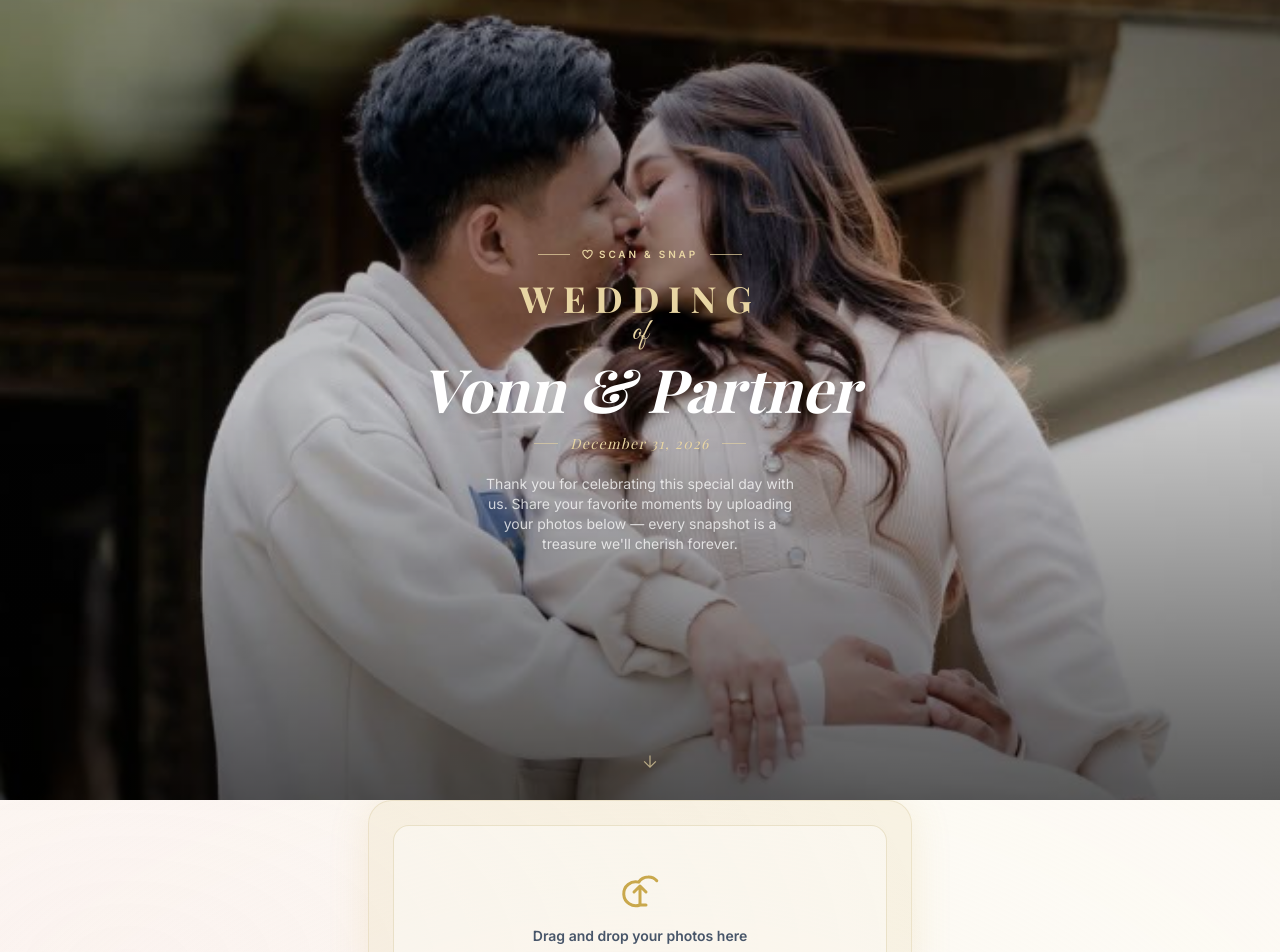
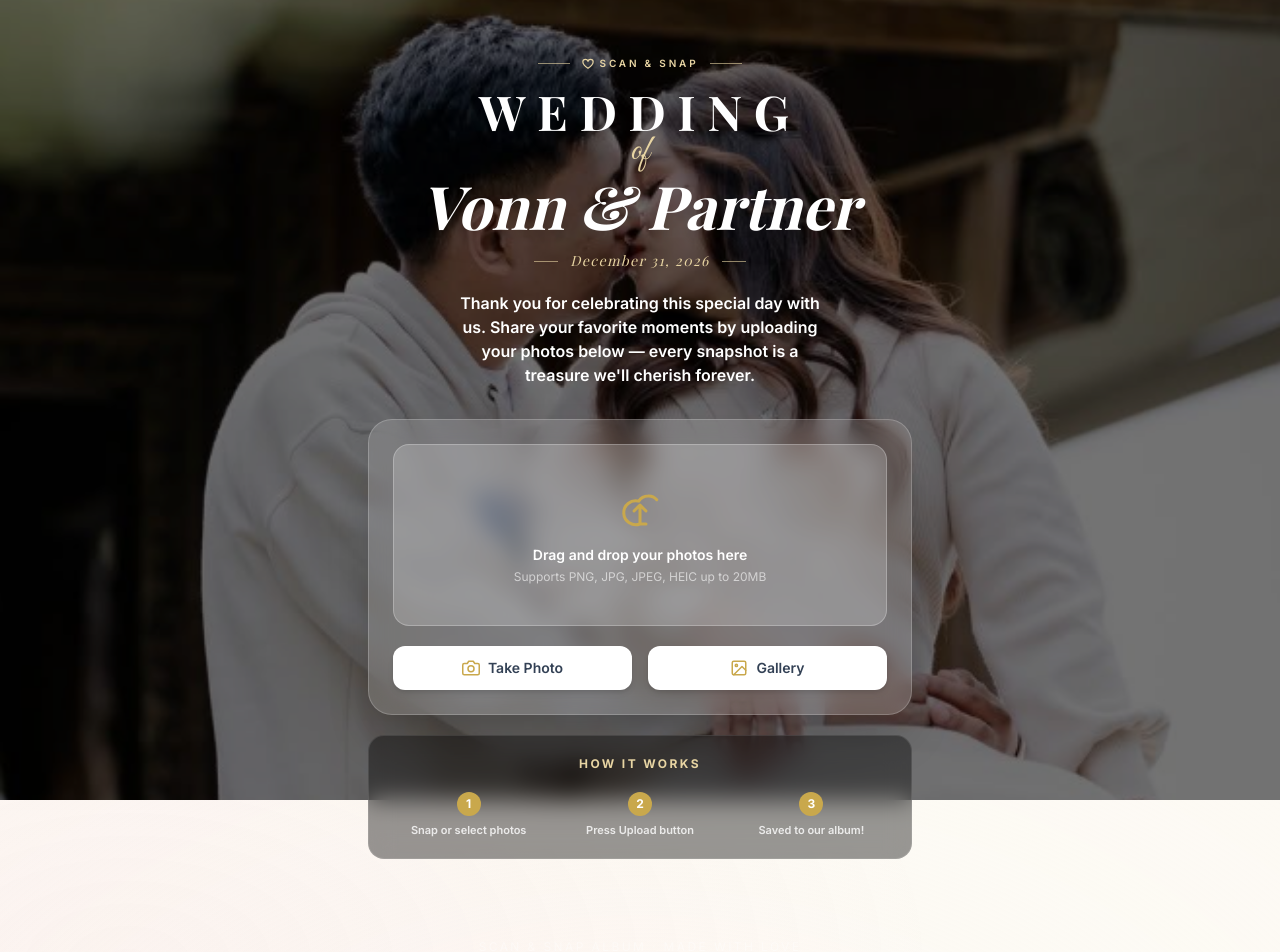
Before and after one commit to vonn012311-coder/WEDDING-SNS, a Next.js app: page / in a window 1280 px wide. Shown: the top 952 px of the page. Built offline with nearby package versions, Linux system fonts and the light colour scheme; a web font is replaced by a local one.

Commit message:
feat: couple photo as fixed full-page background with glass card UI

```diff
--- a/app/page.tsx
+++ b/app/page.tsx
@@ -1,19 +1,33 @@
+import Image from "next/image";
 import Hero from "@/components/Hero";
 import UploadZone from "@/components/UploadZone";
 
 export default function Home() {
   return (
-    <main id="main-content">
-      {/* Hero Section — full screen couple photo */}
+    <main id="main-content" className="relative min-h-screen">
+      {/* ── Fixed couple photo background ── */}
+      <div className="fixed inset-0 -z-10">
+        <Image
+          src="/couple.png"
+          alt="Couple background"
+          fill
+          className="object-cover"
+          style={{ objectPosition: "center 35%" }}
+          priority
+          sizes="100vw"
+        />
+        {/* Dark overlay so text is readable */}
+        <div className="absolute inset-0 bg-black/55" />
+      </div>
+
+      {/* ── Content stacked above photo ── */}
       <Hero />
-
-      {/* Upload Section */}
       <UploadZone />
 
-      {/* Footer */}
-      <footer className="text-center pb-10 px-4">
-        <p className="font-inter text-xs text-gray-400">
-          Made with love for your special day · Scan &amp; Snap
+      {/* ── Footer ── */}
+      <footer className="text-center py-8 px-4">
+        <p className="font-inter text-xs tracking-[0.2em] uppercase text-white/40">
+          Scan &amp; Snap Album · Made with Love
         </p>
       </footer>
     </main>
--- a/components/Hero.tsx
+++ b/components/Hero.tsx
@@ -1,6 +1,5 @@
 "use client";
 
-import Image from "next/image";
 import { motion } from "framer-motion";
 import { weddingConfig } from "@/config";
 
@@ -26,33 +25,17 @@ export default function Hero() {
   const [name1, name2] = coupleName.split(" & ");
 
   return (
-    <header className="relative w-full h-[100dvh] min-h-[600px] overflow-hidden">
-      {/* ── Full-screen background photo ── */}
-      <Image
-        src="/couple.png"
-        alt="Couple photo"
-        fill
-        className="object-cover"
-        style={{ objectPosition: "center 35%" }}
-        priority
-        sizes="100vw"
-      />
-
-      {/* ── Dark gradient overlay for readability ── */}
-      <div className="absolute inset-0 bg-gradient-to-b from-black/40 via-black/20 to-black/65" />
-
-      {/* ── All text CENTERED in the middle of screen ── */}
-      <motion.div
+    <motion.header
       variants={containerVariants}
       initial="hidden"
       animate="visible"
-        className="absolute inset-0 flex flex-col items-center justify-center px-6 text-center gap-1"
+      className="flex flex-col items-center text-center pt-14 pb-8 px-6"
     >
       {/* SCAN & SNAP */}
-        <motion.div variants={itemVariants} className="flex items-center gap-3 mb-3">
-          <span className="h-px w-8 bg-[#E8D5A3]/70" />
+      <motion.div variants={itemVariants} className="flex items-center gap-3 mb-4">
+        <span className="h-px w-8 bg-[#E8D5A3]/60" />
         <div className="flex items-center gap-1.5">
-            <svg width="11" height="11" viewBox="0 0 14 14" fill="none">
+          <svg width="12" height="12" viewBox="0 0 14 14" fill="none">
             <path
               d="M7 12S1 8.5 1 4.5a3 3 0 016 0 3 3 0 016 0C13 8.5 7 12 7 12Z"
               stroke="#E8D5A3"
@@ -64,15 +47,15 @@ export default function Hero() {
             Scan &amp; Snap
           </span>
         </div>
-          <span className="h-px w-8 bg-[#E8D5A3]/70" />
+        <span className="h-px w-8 bg-[#E8D5A3]/60" />
       </motion.div>
 
-        {/* WEDDING of Vonn & Partner — all together, no gap */}
-        <motion.div variants={itemVariants} className="flex flex-col items-center leading-none">
-          <span className="font-serif text-3xl sm:text-4xl font-bold tracking-[0.25em] uppercase text-[#E8D5A3] drop-shadow-lg">
+      {/* WEDDING of — tight together */}
+      <motion.div variants={itemVariants} className="flex flex-col items-center leading-none mb-1">
+        <span className="font-serif text-4xl sm:text-5xl font-bold tracking-[0.25em] uppercase text-white drop-shadow-lg">
           Wedding
         </span>
-          <span className="font-script text-2xl sm:text-3xl text-[#E8D5A3] leading-snug -mt-1 drop-shadow-md">
+        <span className="font-script text-3xl sm:text-4xl text-[#E8D5A3] -mt-1 drop-shadow-md">
           of
         </span>
       </motion.div>
@@ -80,15 +63,15 @@ export default function Hero() {
       {/* Couple name */}
       <motion.h1
         variants={itemVariants}
-          className="font-serif text-4xl sm:text-5xl md:text-6xl font-bold italic text-white leading-tight drop-shadow-xl mt-1"
+        className="font-serif text-4xl sm:text-5xl md:text-6xl font-bold italic text-white leading-tight drop-shadow-xl mb-4"
       >
         {name1} &amp; {name2}
       </motion.h1>
 
       {/* Date */}
-        <motion.div variants={itemVariants} className="flex items-center gap-3 mt-3">
+      <motion.div variants={itemVariants} className="flex items-center gap-3 mb-5">
         <span className="w-6 h-px bg-[#E8D5A3]/60" />
-          <span className="font-serif text-sm text-[#E8D5A3] italic tracking-widest drop-shadow-sm">
+        <span className="font-serif text-sm text-[#E8D5A3] italic tracking-widest">
           {weddingDate}
         </span>
         <span className="w-6 h-px bg-[#E8D5A3]/60" />
@@ -97,23 +80,10 @@ export default function Hero() {
       {/* Welcome message */}
       <motion.p
         variants={itemVariants}
-          className="font-inter text-white/75 text-xs sm:text-sm leading-relaxed max-w-xs mt-4 drop-shadow-sm"
+        className="font-inter text-white font-semibold text-sm sm:text-base leading-relaxed max-w-xs sm:max-w-sm"
       >
         {welcomeMessage}
       </motion.p>
-      </motion.div>
-
-      {/* ── Bouncing scroll hint at bottom ── */}
-      <motion.div
-        initial={{ opacity: 0 }}
-        animate={{ opacity: 1, y: [0, 6, 0] }}
-        transition={{ opacity: { delay: 1.5 }, y: { duration: 1.8, repeat: Infinity, ease: "easeInOut", delay: 1.5 } }}
-        className="absolute bottom-8 left-1/2 -translate-x-1/2"
-      >
-        <svg width="20" height="20" viewBox="0 0 24 24" fill="none" stroke="#E8D5A3" strokeWidth="1.5" opacity="0.7">
-          <path d="M12 5v14M5 12l7 7 7-7" />
-        </svg>
-      </motion.div>
-    </header>
+    </motion.header>
   );
 }
--- a/components/UploadZone.tsx
+++ b/components/UploadZone.tsx
@@ -267,7 +267,7 @@ export default function UploadZone() {
       transition={{ duration: 0.7, delay: 0.3 }}
       className="max-w-xl mx-auto px-4 pb-12"
     >
-      <div className="bg-[#ede2c2]/35 border border-[#cfc08f]/30 rounded-3xl p-5 sm:p-6 shadow-wedding">
+      <div className="bg-white/15 backdrop-blur-md border border-white/20 rounded-3xl p-5 sm:p-6 shadow-2xl">
         <AnimatePresence>
           {uploadState === "idle" && (
             <motion.div
@@ -276,8 +276,8 @@ export default function UploadZone() {
               exit={{ opacity: 0 }}
             >
               <div
-                className={`border border-[#cfc08f]/40 rounded-2xl p-6 sm:p-10 flex flex-col items-center justify-center gap-3 cursor-pointer transition-all ${
-                  isDragOver ? "bg-[#C9A84C]/5 border-[#C9A84C]" : "bg-white/40 hover:bg-white/60"
+                className={`border rounded-2xl p-6 sm:p-10 flex flex-col items-center justify-center gap-3 cursor-pointer transition-all ${
+                  isDragOver ? "bg-white/30 border-[#E8D5A3]" : "bg-white/20 border-white/25 hover:bg-white/30"
                 }`}
                 onDragOver={handleDragOver}
                 onDragLeave={handleDragLeave}
@@ -290,10 +290,10 @@ export default function UploadZone() {
               >
                 <div className="text-center flex flex-col items-center">
                   <CloudUploadIcon />
-                  <p className="font-inter text-slate-600 text-sm font-semibold mt-3">
+                  <p className="font-inter text-white text-sm font-semibold mt-3">
                     Drag and drop your photos here
                   </p>
-                  <p className="font-inter text-slate-400 text-xs mt-1">
+                  <p className="font-inter text-white/60 text-xs mt-1">
                     Supports PNG, JPG, JPEG, HEIC up to {weddingConfig.maxUploadSizeMB}MB
                   </p>
                 </div>
@@ -324,7 +324,7 @@ export default function UploadZone() {
                   whileTap={{ scale: 0.98 }}
                   onClick={(e) => { e.stopPropagation(); cameraRef.current?.click(); }}
                   id="camera-btn"
-                  className="flex items-center justify-center gap-2 py-3 px-4 rounded-xl bg-white border border-[#cfc08f]/20 text-slate-700 font-inter font-medium text-sm transition-all hover:bg-gray-50 shadow-sm"
+                  className="flex items-center justify-center gap-2 py-3 px-4 rounded-xl bg-white text-slate-700 font-inter font-semibold text-sm transition-all hover:bg-white/90 shadow-md"
                 >
                   <svg width="18" height="18" viewBox="0 0 24 24" fill="none" stroke="#C9A84C" strokeWidth="2" strokeLinecap="round" strokeLinejoin="round">
                     <path d="M23 19a2 2 0 0 1-2 2H3a2 2 0 0 1-2-2V8a2 2 0 0 1 2-2h4l2-3h6l2 3h4a2 2 0 0 1 2 2z" />
@@ -338,7 +338,7 @@ export default function UploadZone() {
                   whileTap={{ scale: 0.98 }}
                   onClick={() => galleryRef.current?.click()}
                   id="gallery-btn"
-                  className="flex items-center justify-center gap-2 py-3 px-4 rounded-xl bg-white border border-[#cfc08f]/20 text-slate-700 font-inter font-medium text-sm transition-all hover:bg-gray-50 shadow-sm"
+                  className="flex items-center justify-center gap-2 py-3 px-4 rounded-xl bg-white text-slate-700 font-inter font-semibold text-sm transition-all hover:bg-white/90 shadow-md"
                 >
                   <svg width="18" height="18" viewBox="0 0 24 24" fill="none" stroke="#C9A84C" strokeWidth="2" strokeLinecap="round" strokeLinejoin="round">
                     <rect x="3" y="3" width="18" height="18" rx="2" ry="2" />
@@ -445,8 +445,8 @@ export default function UploadZone() {
       </div>
 
       {uploadState === "idle" && (
-        <div className="mt-8 bg-[#ede2c2]/15 border border-[#cfc08f]/20 rounded-2xl p-5 shadow-sm text-center">
-          <h3 className="font-inter text-xs font-bold tracking-[0.2em] uppercase text-[#C9A84C] mb-5">
+        <div className="mt-5 bg-black/40 backdrop-blur-md border border-white/10 rounded-2xl p-5 text-center">
+          <h3 className="font-inter text-xs font-bold tracking-[0.2em] uppercase text-[#E8D5A3] mb-5">
             HOW IT WORKS
           </h3>
           <div className="grid grid-cols-3 gap-3">
@@ -454,7 +454,7 @@ export default function UploadZone() {
               <span className="flex items-center justify-center w-6 h-6 rounded-full bg-[#C9A84C] text-white text-xs font-bold mb-2">
                 1
               </span>
-              <p className="font-inter text-[11px] font-semibold text-slate-600 leading-tight">
+              <p className="font-inter text-[11px] font-semibold text-white/80 leading-tight">
                 Snap or select photos
               </p>
             </div>
@@ -462,7 +462,7 @@ export default function UploadZone() {
               <span className="flex items-center justify-center w-6 h-6 rounded-full bg-[#C9A84C] text-white text-xs font-bold mb-2">
                 2
               </span>
-              <p className="font-inter text-[11px] font-semibold text-slate-600 leading-tight">
+              <p className="font-inter text-[11px] font-semibold text-white/80 leading-tight">
                 Press Upload button
               </p>
             </div>
@@ -470,7 +470,7 @@ export default function UploadZone() {
               <span className="flex items-center justify-center w-6 h-6 rounded-full bg-[#C9A84C] text-white text-xs font-bold mb-2">
                 3
               </span>
-              <p className="font-inter text-[11px] font-semibold text-slate-600 leading-tight">
+              <p className="font-inter text-[11px] font-semibold text-white/80 leading-tight">
                 Saved to our album!
               </p>
             </div>
```
Lines whose indentation alone changed are shown as unchanged.
